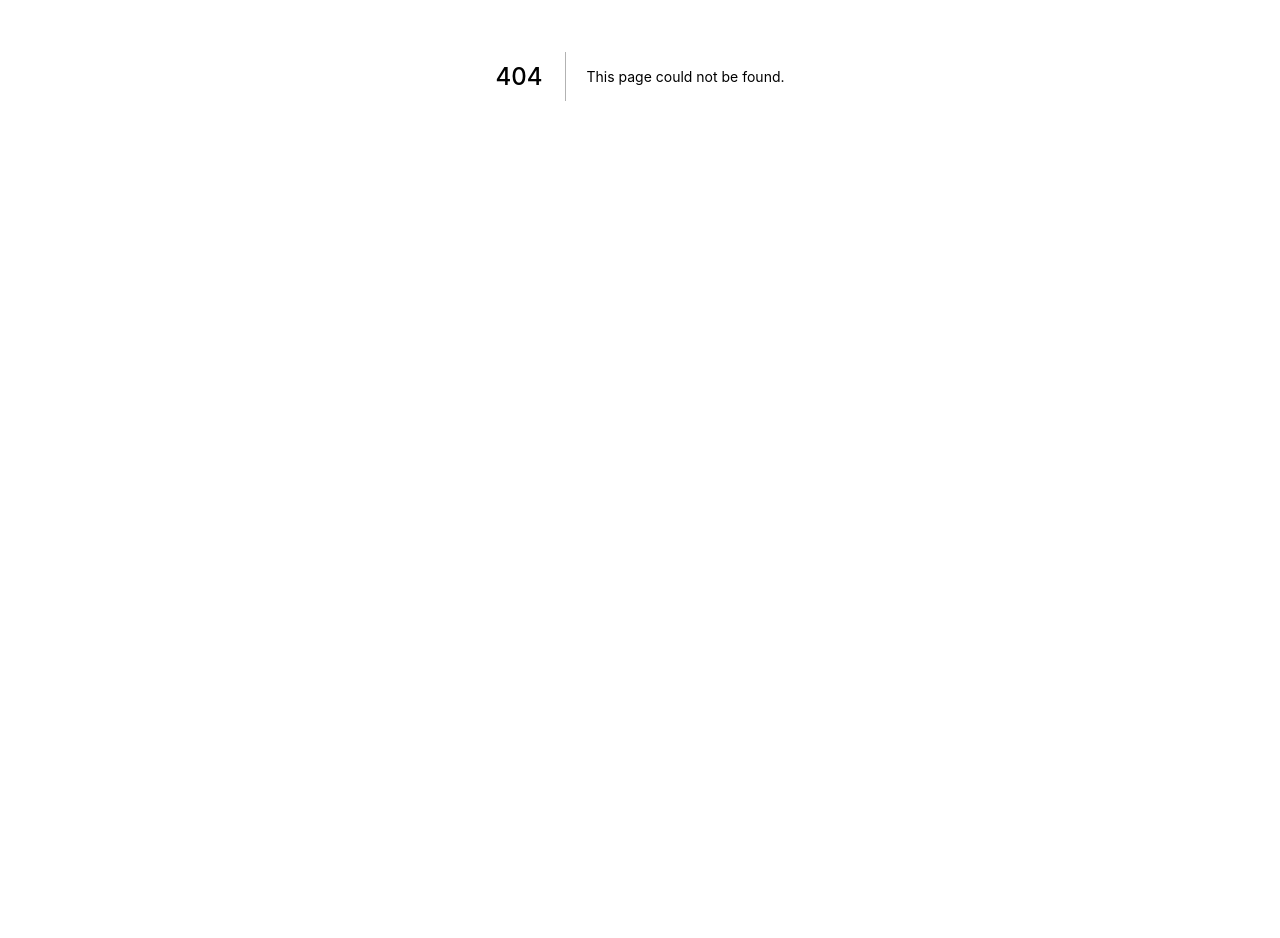
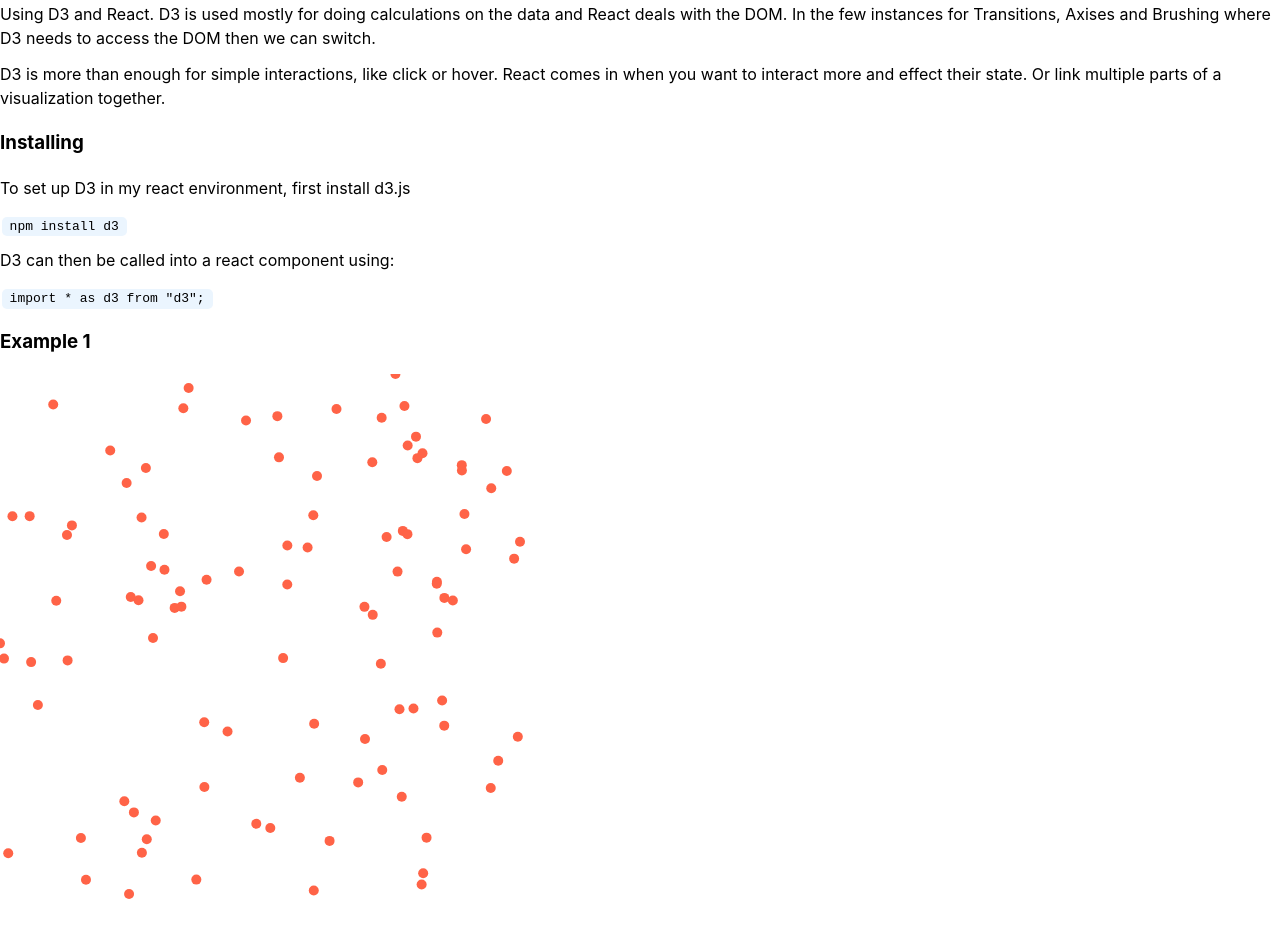
Before and after one commit to lloydrichards/proj_portfolio-website, a Next.js app: page /experiment/004 in a window 1280 px wide. Before the commit this address had no page. Shown: the part 340-1278 px from the top of the page. Before the commit the page ends 832 px from the top, so only its background shows below. Built offline with nearby package versions, Linux system fonts and the light colour scheme.

Commit message:
content: Working with d3

```diff
--- /dev/null
+++ b/pages/experiment/004.tsx
@@ -0,0 +1,83 @@
+import React from "react";
+import { scaleLinear } from "d3-scale";
+import { extent } from "d3-array";
+
+import Layout from "../../components/Layout";
+
+function RandomData() {
+  const data = [...Array(100)].map((e, i) => {
+    return {
+      x: Math.random() * 40,
+      y: Math.random() * 40,
+      temparature: Math.random() * 500,
+    };
+  });
+  return data;
+}
+
+const Experiment004: React.FC = () => {
+  const data = RandomData();
+
+  const w = 600,
+    h = 600,
+    margin = {
+      top: 40,
+      bottom: 40,
+      left: 40,
+      right: 40,
+    };
+
+  const width = w - margin.right - margin.left,
+    height = h - margin.top - margin.bottom;
+
+  const xScale = scaleLinear()
+    .domain(extent(data, (d) => d.x))
+    .range([0, width]);
+
+  const yScale = scaleLinear()
+    .domain(extent(data, (d) => d.y))
+    .range([height, 0]);
+
+  const circles = data.map((d, i) => (
+    <circle
+      key={i}
+      r={5}
+      cx={xScale(d.x)}
+      cy={yScale(d.y)}
+      style={{ fill: "tomato" }}
+    />
+  ));
+
+  return (
+    <Layout>
+      <h2>004 - Getting D3.js Running</h2>
+      <h4>Date: May 20th 2020</h4>
+      <p>Some text that I want to change red...</p>
+      <p>
+        Using D3 and React. D3 is used mostly for doing calculations on the data
+        and React deals with the DOM. In the few instances for Transitions,
+        Axises and Brushing where D3 needs to access the DOM then we can switch.
+      </p>
+      <p>
+        D3 is more than enough for simple interactions, like click or hover.
+        React comes in when you want to interact more and effect their state. Or
+        link multiple parts of a visualization together.
+      </p>
+      <h3>Installing</h3>
+      <p>To set up D3 in my react environment, first install d3.js</p>
+      <code>npm install d3</code>
+      <p>D3 can then be called into a react component using:</p>
+      <code>import * as d3 from "d3";</code>
+      <p></p>
+      <h3>Example 1</h3>
+      <div>
+        <svg width={w} height={h}>
+          <g transform={`translate(${margin.left},${margin.top})`}></g>
+          {circles}
+        </svg>
+      </div>
+    </Layout>
+  );
+};
+
+export default Experiment004;
--- a/pages/index.tsx
+++ b/pages/index.tsx
@@ -26,6 +26,11 @@ const IndexPage: React.FC = () => (
           <a>003 - Working with Netlify</a>
         </Link>
       </li>
+      <li>
+        <Link href="/experiment/004">
+          <a>004 - Setting up D3.js</a>
+        </Link>
+      </li>
     </ul>
   </Layout>
 );
```
